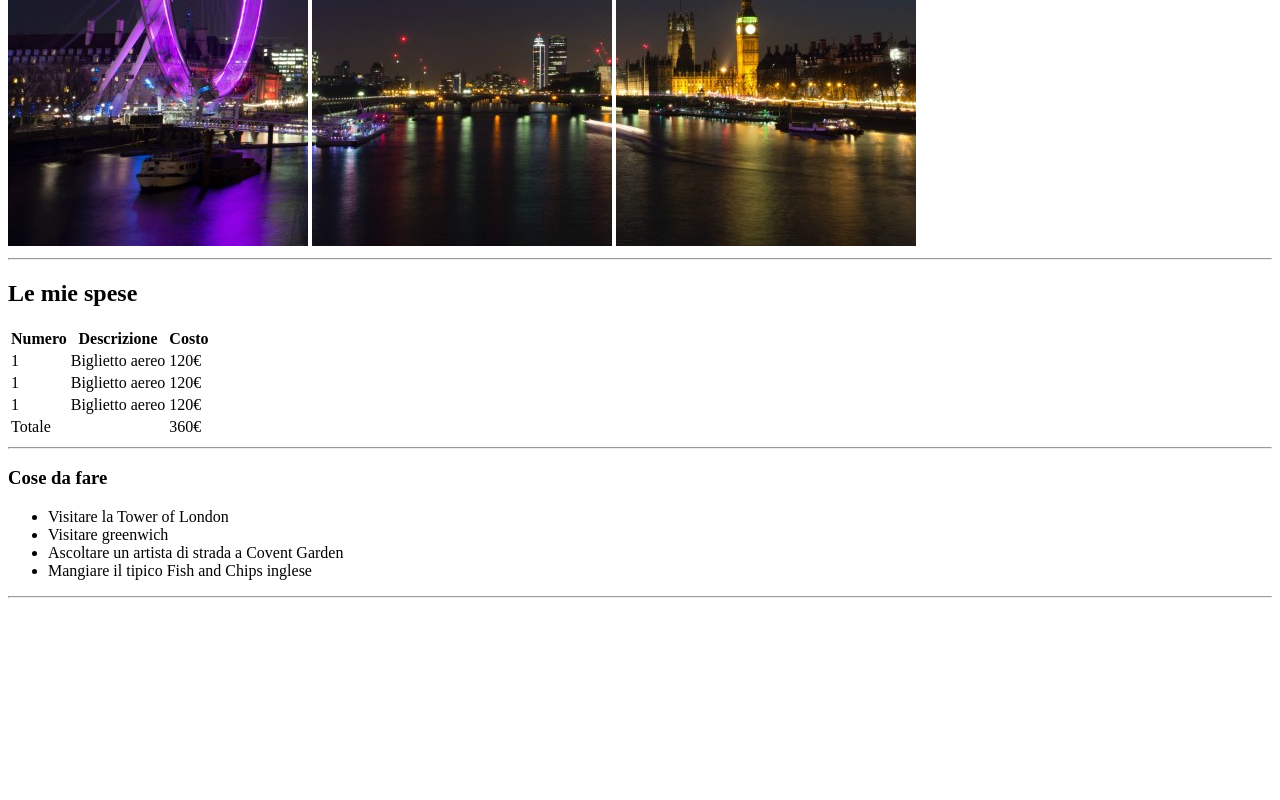
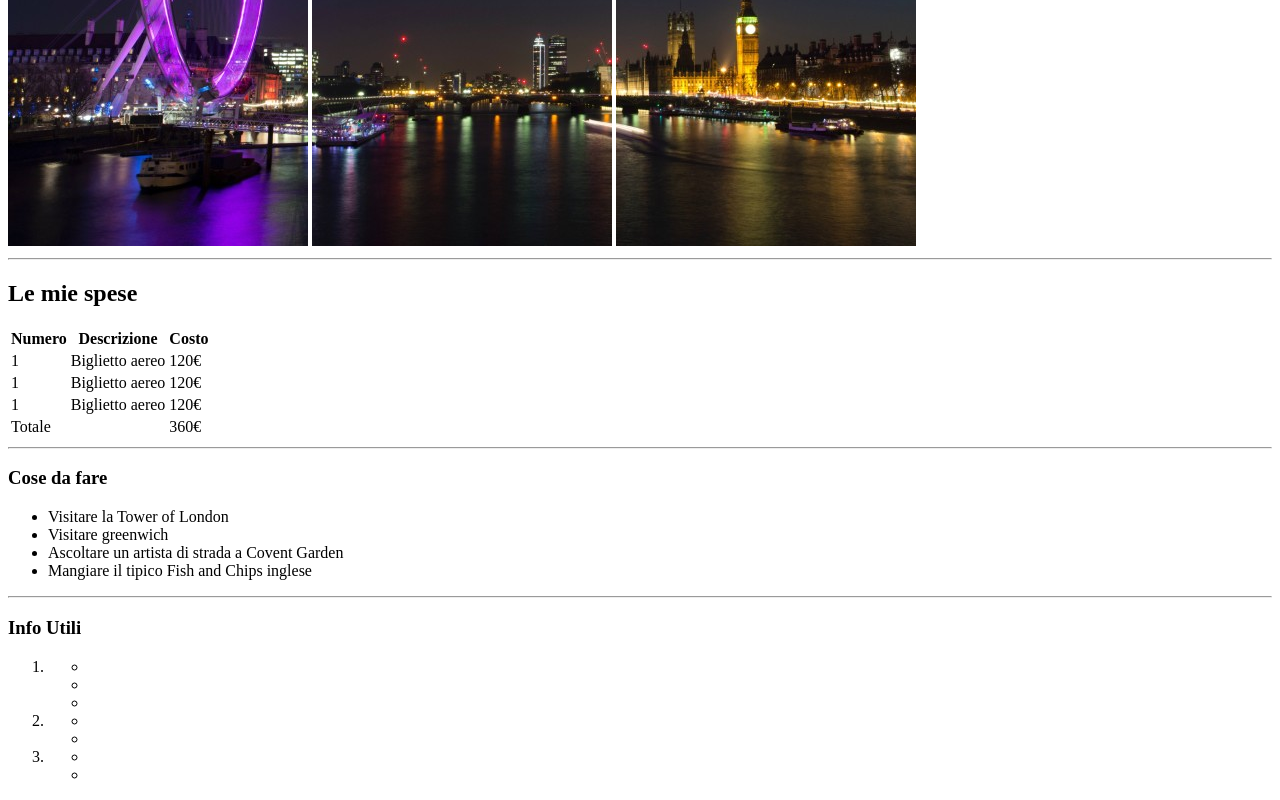
Before and after one commit to Levva01/html-london-trip, a plain HTML site: page index.html in a window 1280 px wide. Shown: the part 434-1234 px from the top of the page. Before the commit the page ends 1040 px from the top, so only its background shows below. Drawn offline with Linux system fonts and the light colour scheme.

Commit message:
Aggiunta struttura lista annidata

```diff
--- a/index.html
+++ b/index.html
@@ -77,7 +77,32 @@
         <!-- Fine sezione "Cose da fare" -->
 
         <!-- Inizio sezione "Info Utili" -->
-        <section></section>
+        <section>
+            <h3>Info Utili</h3>
+            <!-- Inizio lista annidata con lista ordinata che comprende liste non ordinate -->
+            <ol>
+                <li>
+                    <ul>
+                        <li></li>
+                        <li></li>
+                        <li></li>
+                    </ul>
+                </li>
+                <li>
+                    <ul>
+                        <li></li>
+                        <li></li>
+                    </ul>
+                </li>
+                <li>
+                    <ul>
+                        <li></li>
+                        <li></li>
+                    </ul>
+                </li>
+            </ol>
+            <!-- Fine lista annidata con lista ordinata che comprende liste non ordinate -->
+        </section>
         <!-- Fine sezione "Info Utili" -->
     </main>
     <!-- Fine Main -->
```
